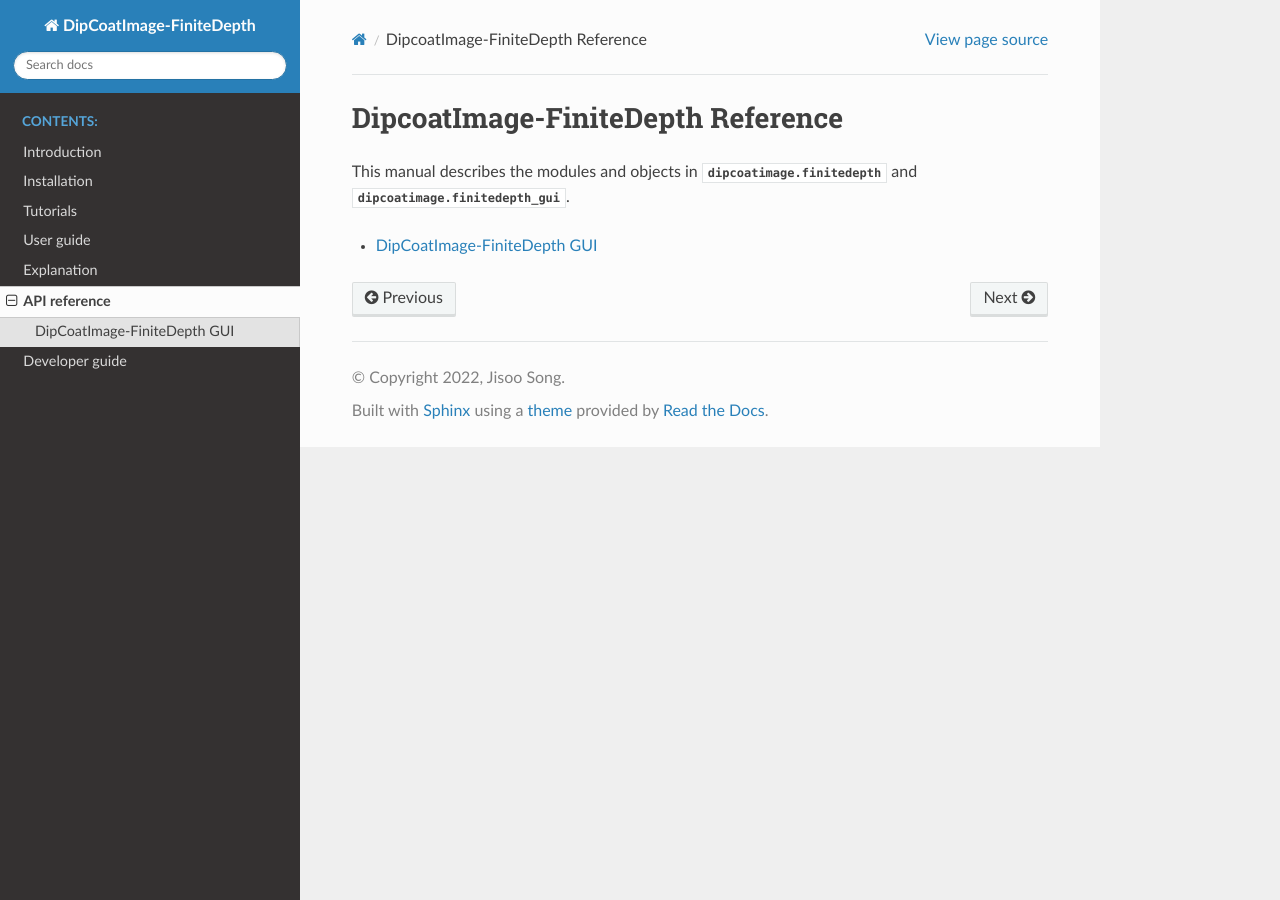
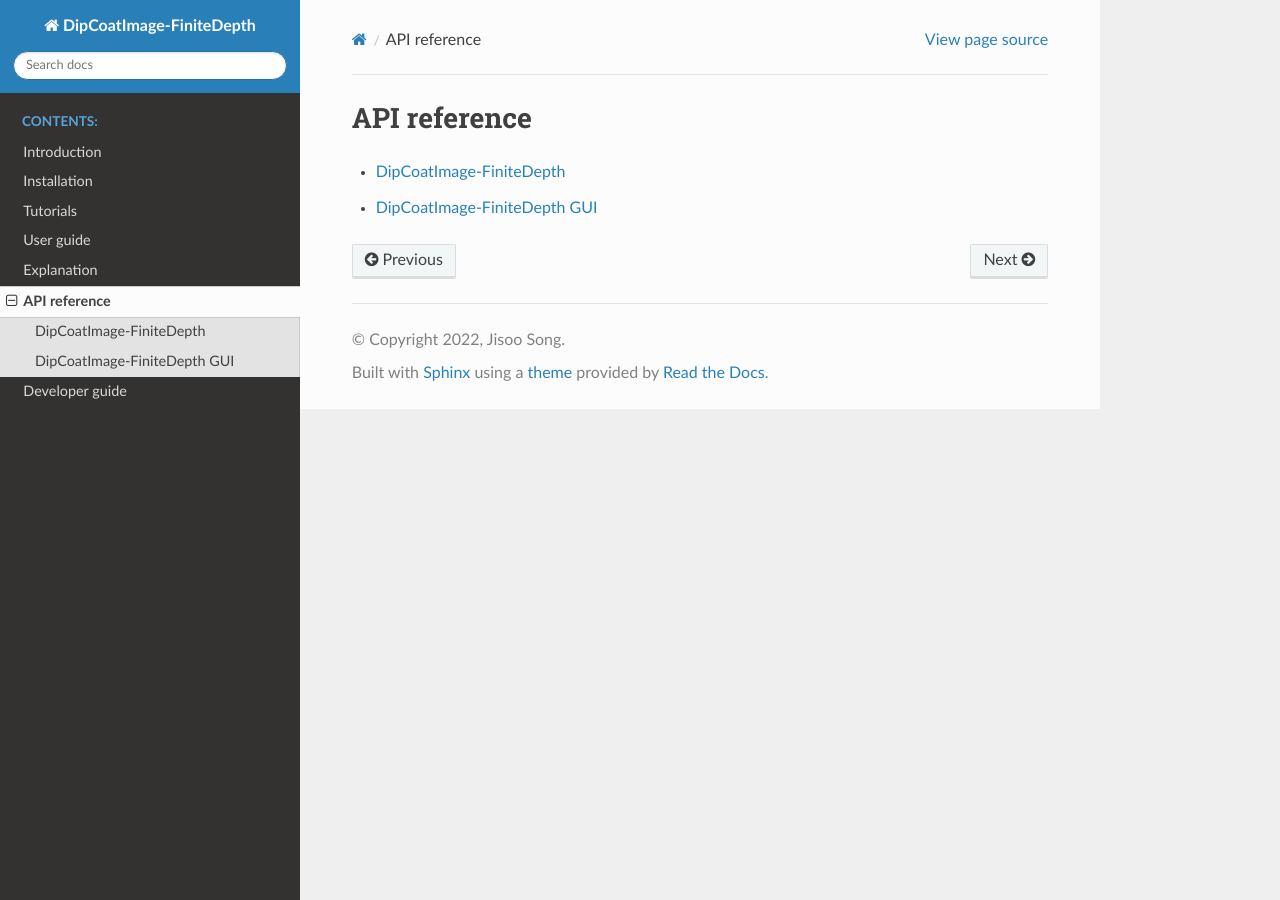
Before and after one commit to dipcoat-image/finitedepth, a Sphinx documentation site: the page built from doc/source/reference/index.rst, in a window 1280 px wide. Built offline with Sphinx 7.4.7 and the Read the Docs theme 2.0.0, drawn with Linux system fonts in a browser that asks for light colours.

Commit message:
doc: enhance doc
Restructure doc/source/reference

```diff
--- a/doc/source/conf.py
+++ b/doc/source/conf.py
@@ -72,6 +72,3 @@ html_theme = "sphinx_rtd_theme"
 # relative to this directory. They are copied after the builtin static files,
 # so a file named "default.css" will overwrite the builtin "default.css".
 html_static_path = []  # type: ignore
-
-plot_html_show_formats = False
-plot_html_show_source_link = False
--- a/doc/source/index.rst
+++ b/doc/source/index.rst
@@ -13,7 +13,7 @@ This is the central page for all documents.
    tutorial/index
    user-guide/index
    explanation/index
-   API reference <reference/index>
+   reference/index
    dev-guide/index
 
 Indices and tables
--- /dev/null
+++ b/doc/source/reference/finitedepth.serialize.rst
@@ -0,0 +1 @@
+.. automodule:: dipcoatimage.finitedepth.serialize
--- a/doc/source/reference/index.rst
+++ b/doc/source/reference/index.rst
@@ -1,19 +1,9 @@
-==================================
-DipcoatImage-FiniteDepth Reference
-==================================
-
-.. module:: dipcoatimage.finitedepth
-
-This manual describes the modules and objects in :mod:`dipcoatimage.finitedepth`
-and :mod:`dipcoatimage.finitedepth_gui`.
+=============
+API reference
+=============
 
 .. toctree::
    :maxdepth: 2
 
-   reference
-   substrate
-   coatinglayer
-   experiment
-   analysis
-   util
+   finitedepth
    finitedepth-gui
```
Also changed, not shown: doc/source/reference/finitedepth.rst (added, +15 -0 lines), doc/source/reference/finitedepth.analysis.rst (renamed from doc/source/reference/analysis.rst), doc/source/reference/finitedepth.coatinglayer.rst (renamed from doc/source/reference/coatinglayer.rst), doc/source/reference/finitedepth.experiment.rst (renamed from doc/source/reference/experiment.rst), doc/source/reference/finitedepth.reference.rst (renamed from doc/source/reference/reference.rst), doc/source/reference/finitedepth.substrate.rst (renamed from doc/source/reference/substrate.rst), doc/source/reference/finitedepth.util.rst (renamed from doc/source/reference/util.rst).
